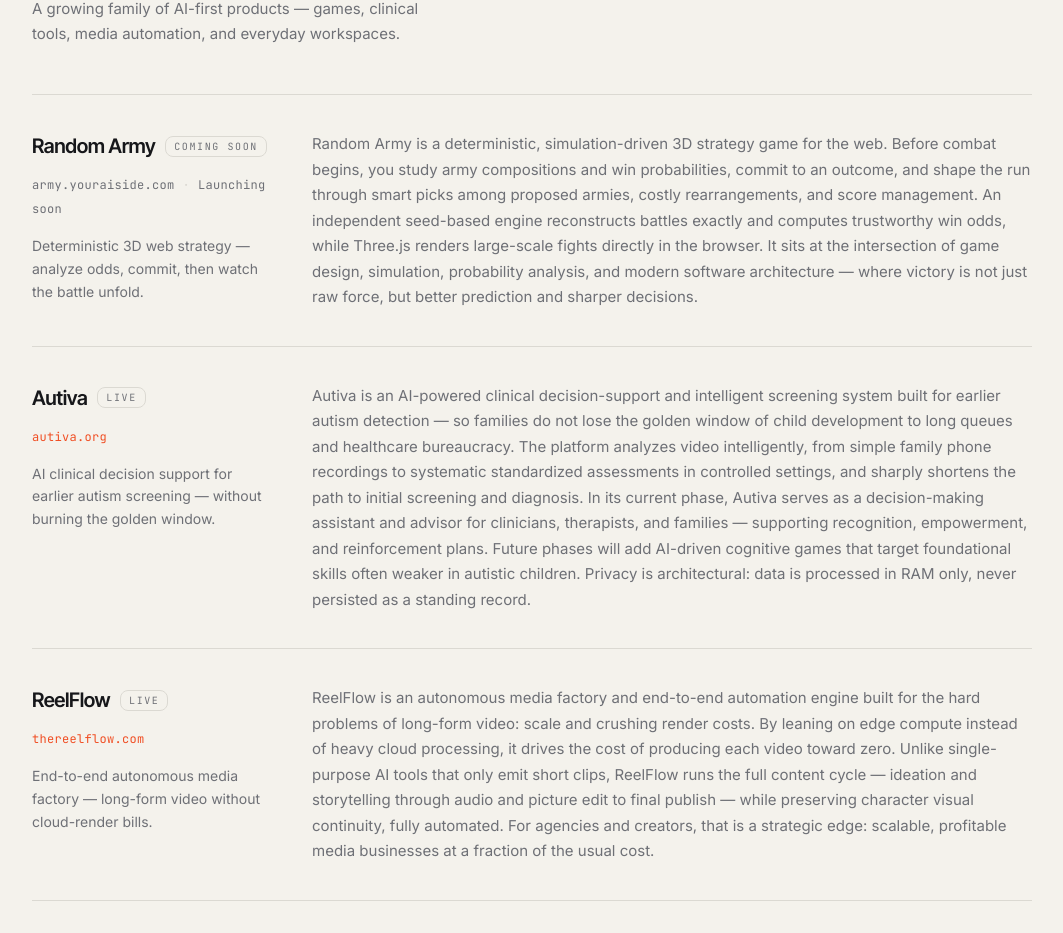
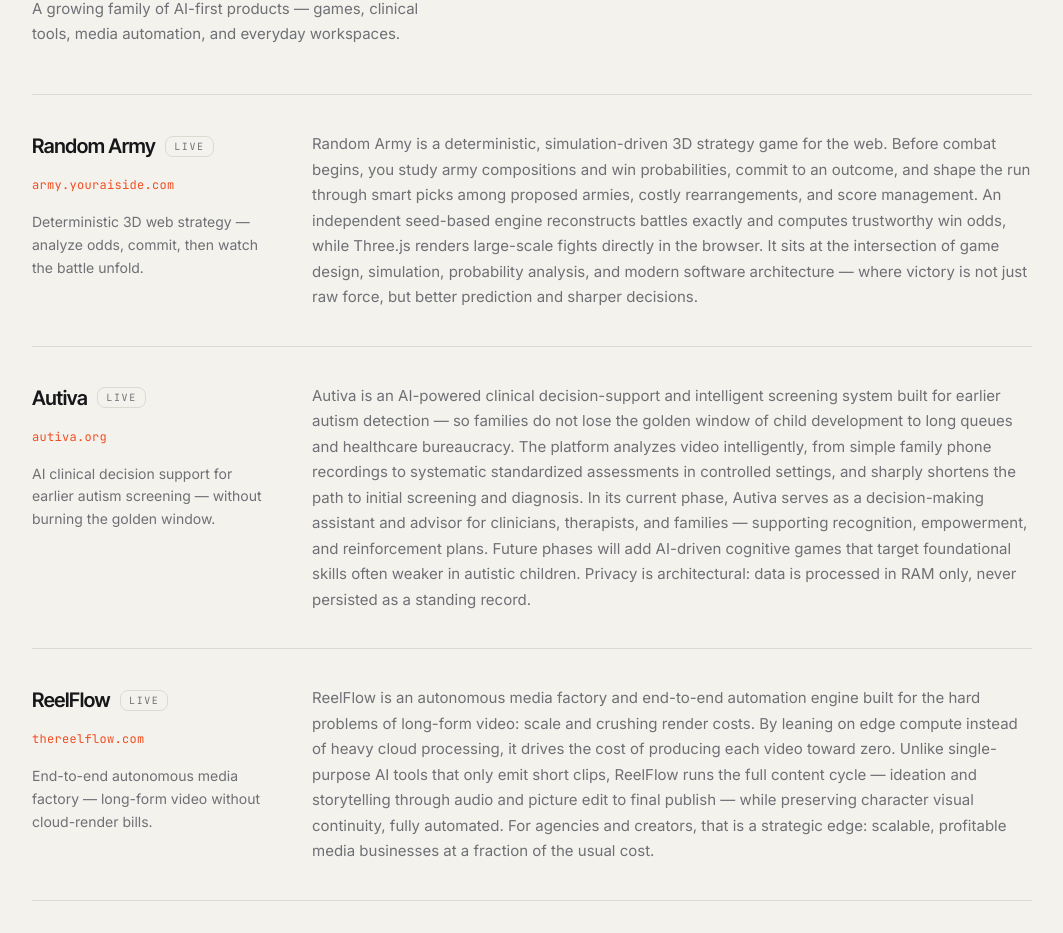
Before and after one commit to Arash-IrDev/youraiside-main-website, a Next.js app: page / in a window 1280 px wide. Shown: the part 1093-2026 px from the top of the page, without its empty margins (108-1171 px from the left). Built offline with nearby package versions, Linux system fonts and the light colour scheme.

Commit message:
feat: link Random Army as a live product
Point the gallery entry to army.youraiside.com now that the game is deployed.

```diff
--- a/src/data/projects.ts
+++ b/src/data/projects.ts
@@ -33,8 +33,8 @@ export const projects: Project[] = [
     description:
       "Random Army is a deterministic, simulation-driven 3D strategy game for the web. Before combat begins, you study army compositions and win probabilities, commit to an outcome, and shape the run through smart picks among proposed armies, costly rearrangements, and score management. An independent seed-based engine reconstructs battles exactly and computes trustworthy win odds, while Three.js renders large-scale fights directly in the browser. It sits at the intersection of game design, simulation, probability analysis, and modern software architecture — where victory is not just raw force, but better prediction and sharper decisions.",
     domain: "army.youraiside.com",
-    status: "coming-soon",
-    href: null,
+    status: "live",
+    href: "https://army.youraiside.com",
     tags: ["games", "simulation", "webgl"],
   },
   {
```
